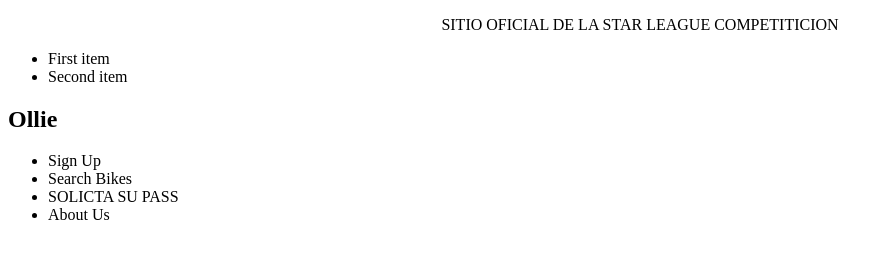
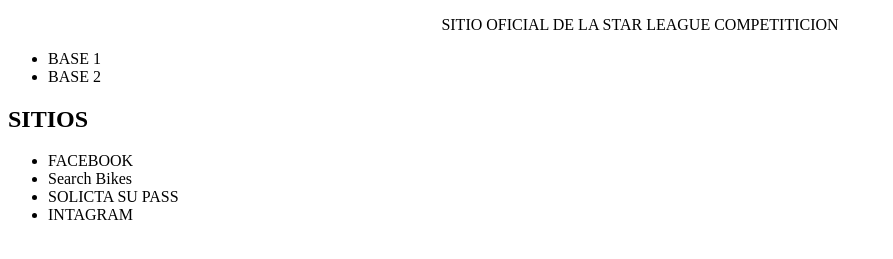
Before and after one commit to pilot323/pilot323.github.p, a plain HTML site: page index.html in a window 1280 px wide. Shown: the part 191-450 px from the top of the page, without its empty margins (0-893 px from the left). Drawn offline with Linux system fonts and the light colour scheme.

Commit message:
Update index.html

```diff
--- a/index.html
+++ b/index.html
@@ -8,10 +8,13 @@
 
  </head>
 <body>
+	<script>
+		alert("BIENVENIDO ESTRELLAS")
+        </script>
 
 	           <center>
 				<img src="LOGO CABEZA 2 .png" width="173,78" height="74,16">
-			   </center>
+	            </center>
 
 
 
@@ -31,20 +34,20 @@
 </center>
 
 	<ul>
-  	<li>First item</li>
-		<li>Second item</li>
+  	<li>BASE 1</li>
+		<li>BASE 2</li>
 	</ul>
 
 
 
 	<div class="container">
   	<div class="nav">
-  		<h2>Ollie</h2>
+  		<h2>SITIOS</h2>
 	  	<ul>
-			 	<li>Sign Up</li>
+			 	<li>FACEBOOK</li>
     		<li>Search Bikes</li>
-			   <li>SOLICTA SU PASS</li>
-			 	<li>About Us</li>
+			 <li>SOLICTA SU PASS</li>
+			 <li>INTAGRAM</li>
   		</ul>
   	</div>
 	</div>
```
